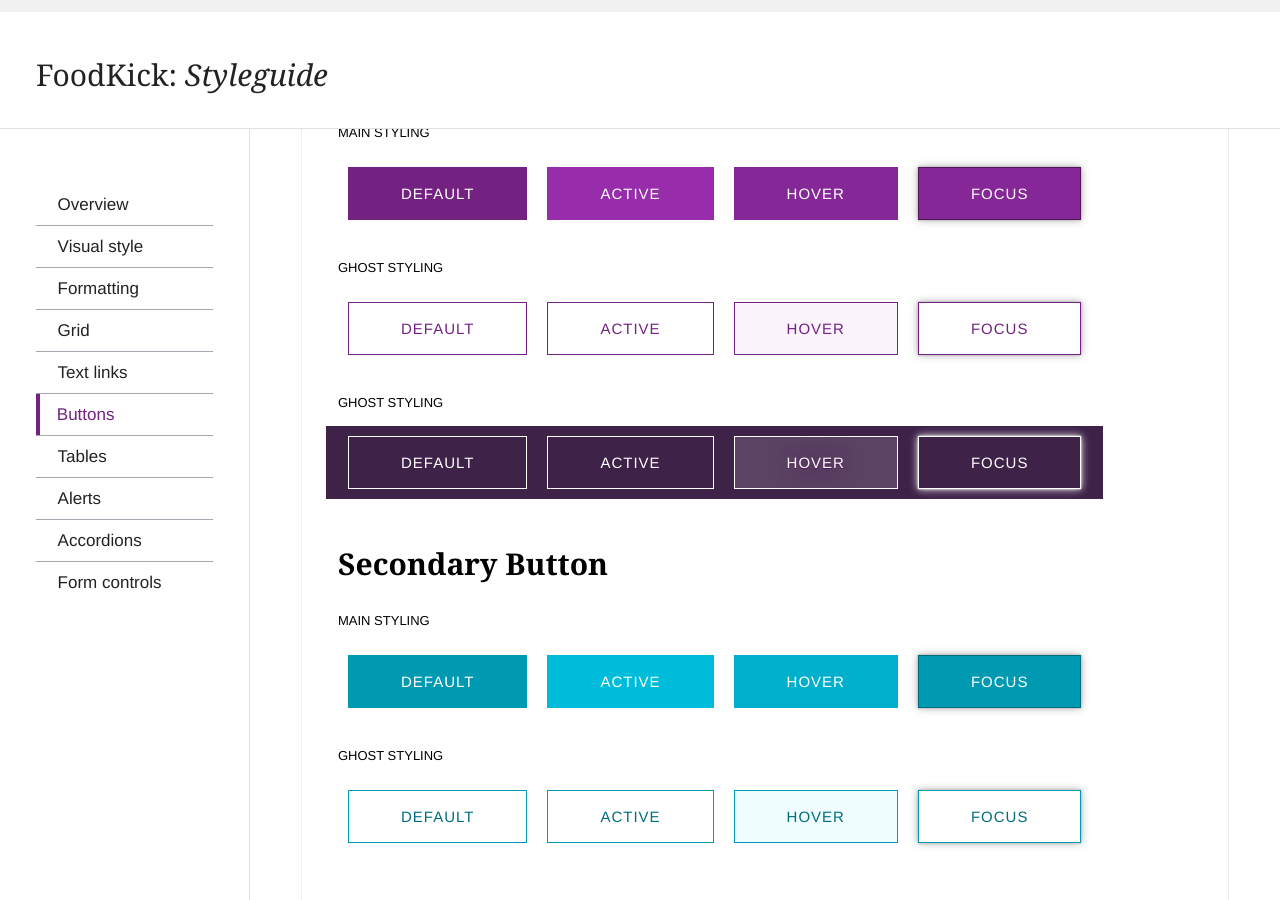
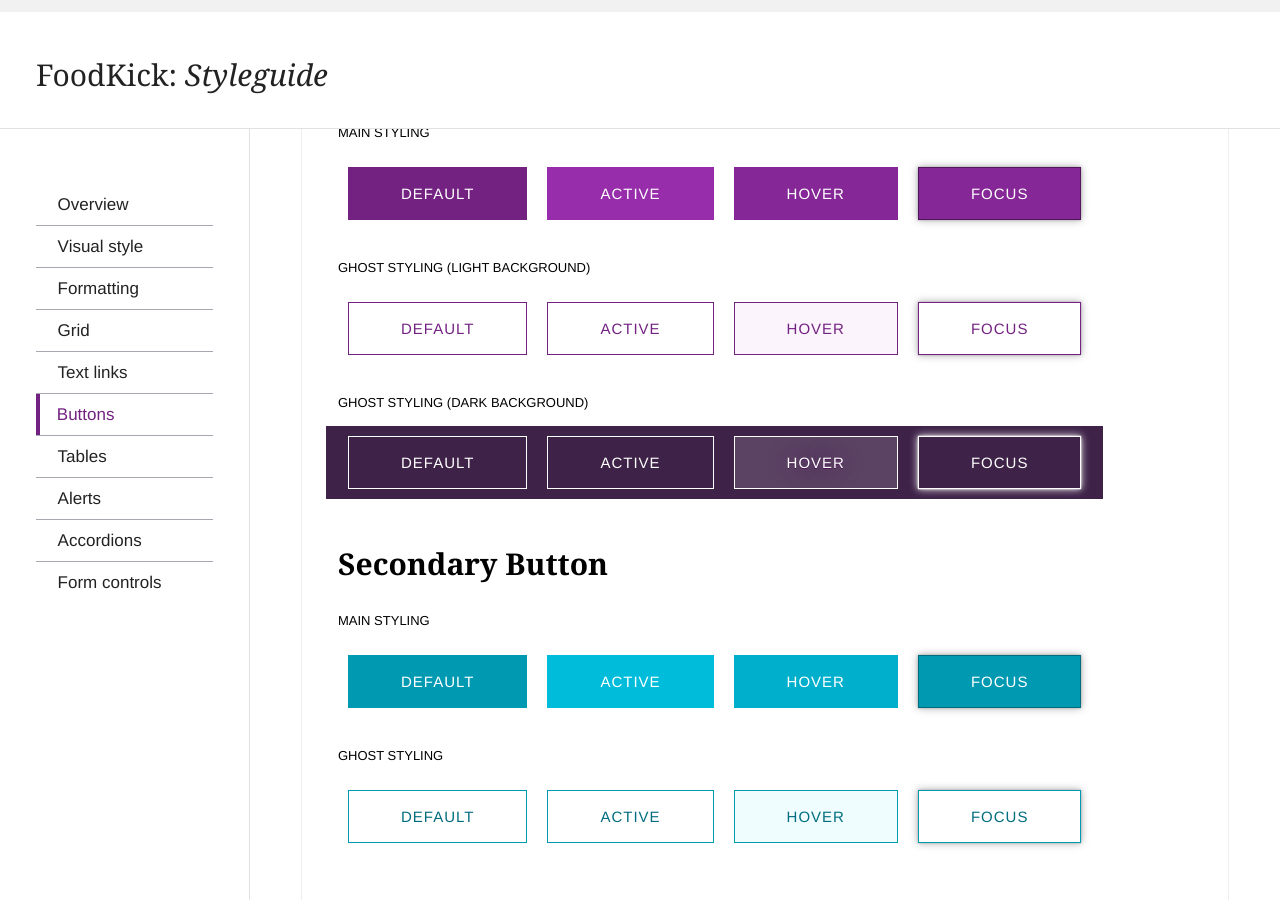
Before and after one commit to foodkick/foodkick.github.io, a Jekyll site: the page built from _elements/buttons.md, in a window 1280 px wide and 900 px high, scrolled down 329 px. Built offline with Jekyll 4.4.1, drawn with Linux system fonts in a browser that asks for light colours; Markdown is read by kramdown in place of the engine named in the settings.

Commit message:
Added distinction between two kinds of ghost buttons

```diff
--- a/_elements/buttons.md
+++ b/_elements/buttons.md
@@ -14,14 +14,14 @@ lead: Use buttons to signal actions.
     <button class="button-hover">Hover</button>
     <button class="button-focus">Focus</button>
   </div>
-  <h6>Ghost Styling</h6>
+  <h6>Ghost Styling (Light Background)</h6>
   <div class="button_wrapper">
     <button class="button-primary-alt">Default</button>
     <button class="button-primary-alt button-active">Active</button>
     <button class="button-primary-alt button-hover">Hover</button>
     <button class="button-primary-alt button-focus">Focus</button>
   </div>
-  <h6>Ghost Styling</h6>
+  <h6>Ghost Styling (Dark Background)</h6>
   <div class="button_wrapper dark">
     <button class="button-primary-alt-dark">Default</button>
     <button class="button-primary-alt-dark button-active">Active</button>
```
